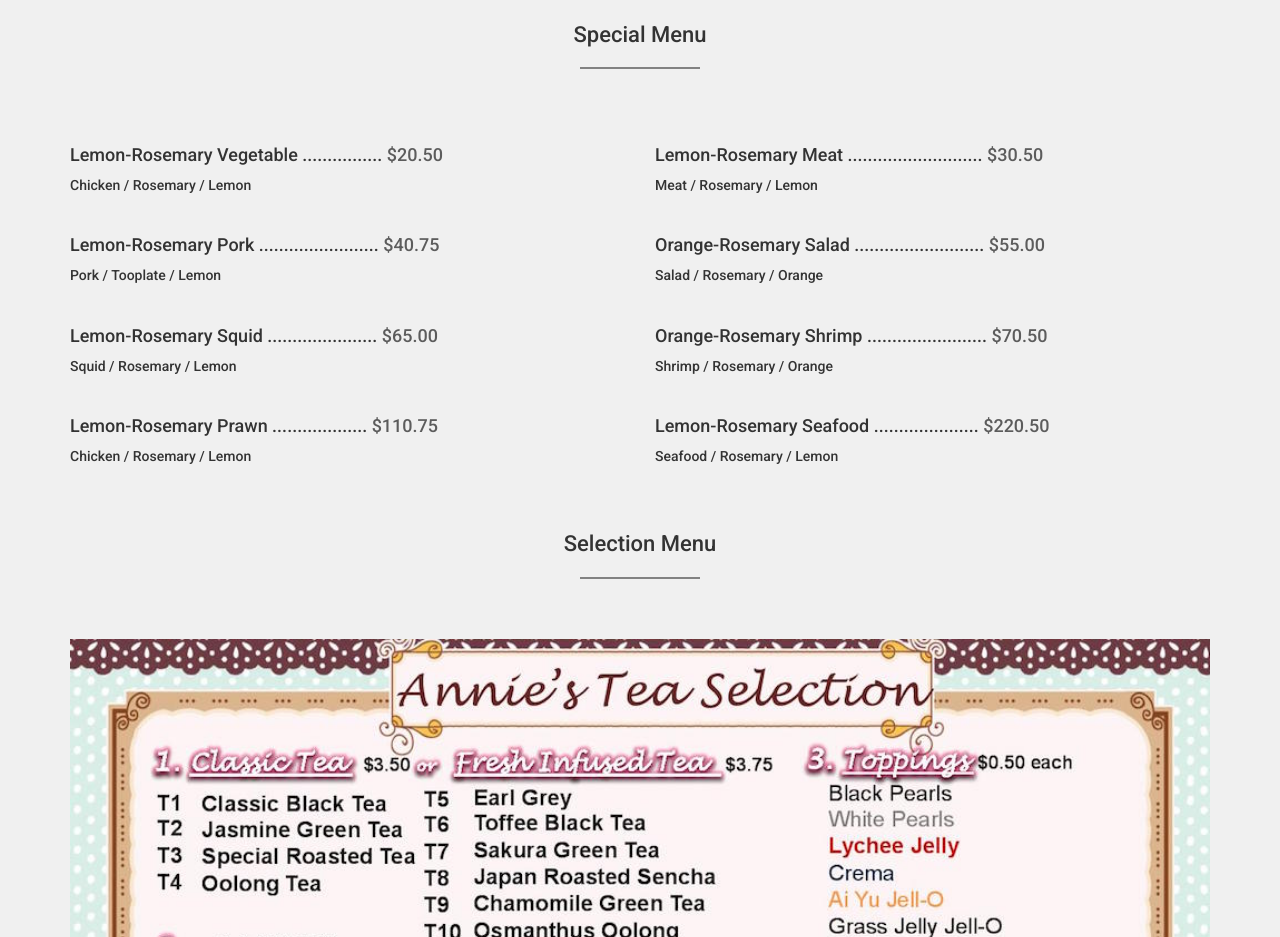
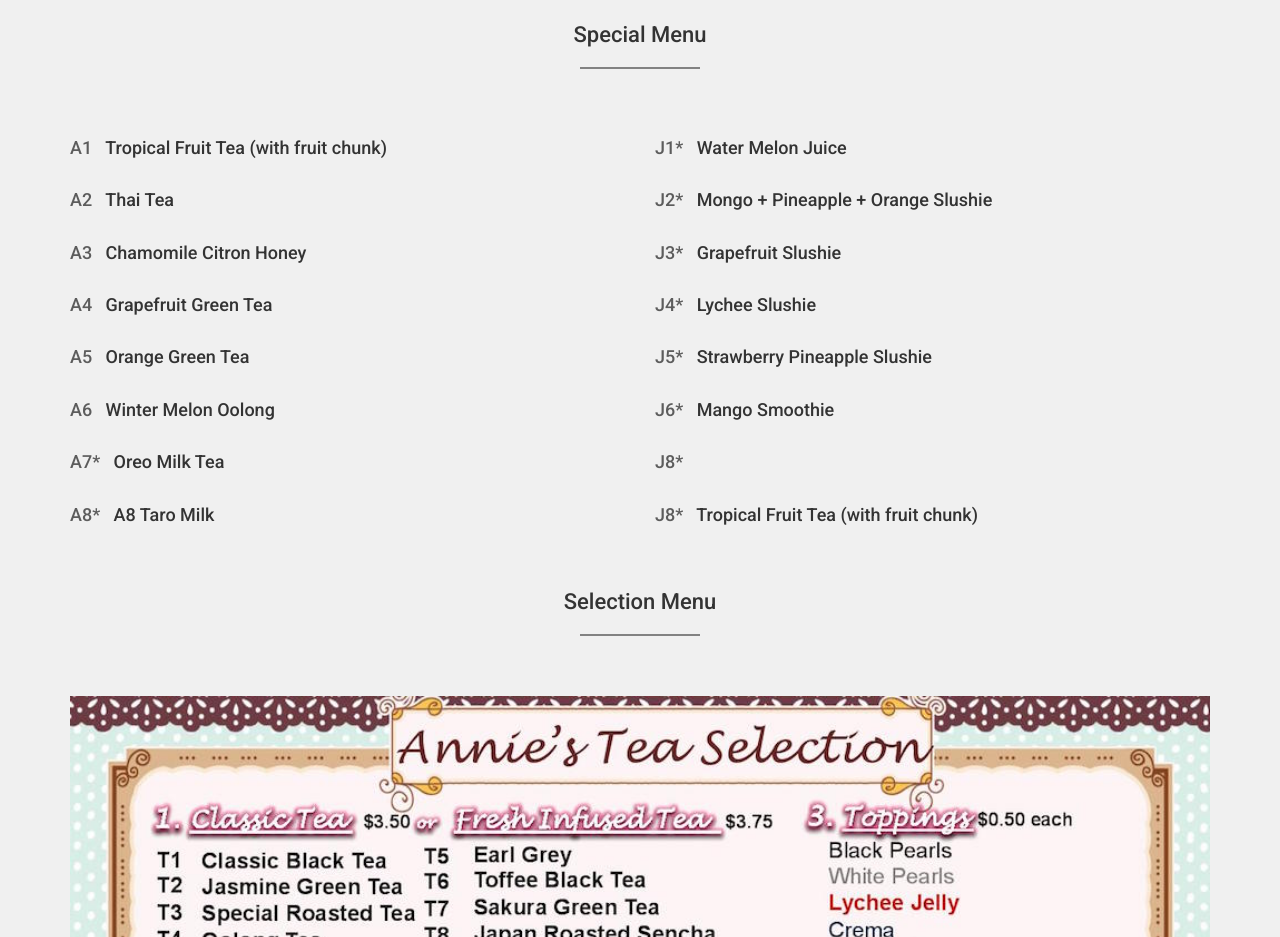
Before and after one commit to Taroka/teaannie, a plain HTML site: page index.html in a window 1280 px wide. Shown: the part 5086-6023 px from the top of the page. Drawn offline with Linux system fonts and the light colour scheme.

Commit message:
add some part of the menu

```diff
--- a/css/style.css
+++ b/css/style.css
@@ -191,7 +191,7 @@ hr {
 
 /* menu section */
 #menu h4 {
-	line-height: 1.5;
+	line-height: 0.8;
 }
 #menu .col-md-8 {
   padding-bottom: 42px;
--- a/index.html
+++ b/index.html
@@ -247,36 +247,52 @@ Almond Crisp -->
 				<hr>
 			</div>
 			<div class="col-md-6 col-sm-6">
-				<h4>Lemon-Rosemary Vegetable ................ <span>$20.50</span></h4>
-				<h5>Chicken / Rosemary / Lemon</h5>
+				<h4><span>A1 &nbsp;</span> Tropical Fruit Tea (with fruit chunk)</h4>
 			</div>
 			<div class="col-md-6 col-sm-6">
-				<h4>Lemon-Rosemary Meat ........................... <span>$30.50</span></h4>
-				<h5>Meat / Rosemary / Lemon</h5>
+				<h4><span>J1* &nbsp;</span> Water Melon Juice</h4>
 			</div>
 			<div class="col-md-6 col-sm-6">
-				<h4>Lemon-Rosemary Pork ........................ <span>$40.75</span></h4>
-				<h5>Pork / Tooplate / Lemon</h5>
+				<h4><span>A2 &nbsp;</span>  Thai Tea<h4>
 			</div>
 			<div class="col-md-6 col-sm-6">
-				<h4>Orange-Rosemary Salad .......................... <span>$55.00</span></h4>
-				<h5>Salad / Rosemary / Orange</h5>
+				<h4><span>J2* &nbsp;</span> Mongo + Pineapple + Orange Slushie</h4>
 			</div>
 			<div class="col-md-6 col-sm-6">
-				<h4>Lemon-Rosemary Squid ...................... <span>$65.00</span></h4>
-				<h5>Squid / Rosemary / Lemon</h5>
+				<h4><span>A3 &nbsp;</span> Chamomile Citron Honey</h4>
 			</div>
 			<div class="col-md-6 col-sm-6">
-				<h4>Orange-Rosemary Shrimp ........................ <span>$70.50</span></h4>
-				<h5>Shrimp / Rosemary / Orange</h5>
+				<h4><span>J3* &nbsp;</span> Grapefruit Slushie</h4>
 			</div>
 			<div class="col-md-6 col-sm-6">
-				<h4>Lemon-Rosemary Prawn ................... <span>$110.75</span></h4>
-				<h5>Chicken / Rosemary / Lemon</h5>
+				<h4><span>A4 &nbsp;</span> Grapefruit Green Tea</h4>
 			</div>
 			<div class="col-md-6 col-sm-6">
-				<h4>Lemon-Rosemary Seafood ..................... <span>$220.50</span></h4>
-				<h5>Seafood / Rosemary / Lemon</h5>
+				<h4><span>J4* &nbsp;</span> Lychee Slushie</h4>
+			</div>
+			<div class="col-md-6 col-sm-6">
+				<h4><span>A5 &nbsp;</span> Orange Green Tea</h4>
+			</div>
+			<div class="col-md-6 col-sm-6">
+				<h4><span>J5* &nbsp;</span> Strawberry Pineapple Slushie</h4>
+			</div>
+			<div class="col-md-6 col-sm-6">
+				<h4><span>A6 &nbsp;</span> Winter Melon Oolong</h4>
+			</div>
+			<div class="col-md-6 col-sm-6">
+				<h4><span>J6* &nbsp;</span> Mango Smoothie</h4>
+			</div>
+			<div class="col-md-6 col-sm-6">
+				<h4><span>A7* &nbsp;</span> Oreo Milk Tea</h4>
+			</div>
+			<div class="col-md-6 col-sm-6">
+				<h4><span>J8* &nbsp;</span> </h4>
+			</div>
+			<div class="col-md-6 col-sm-6">
+				<h4><span>A8* &nbsp;</span> A8 Taro Milk </h4>
+			</div>
+			<div class="col-md-6 col-sm-6">
+				<h4><span>J8* &nbsp;</span> Tropical Fruit Tea (with fruit chunk)</h4>
 			</div>
 
 
```
